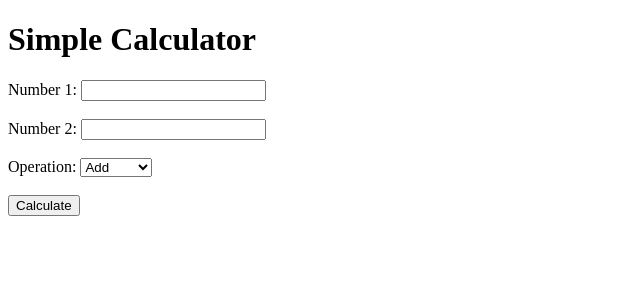
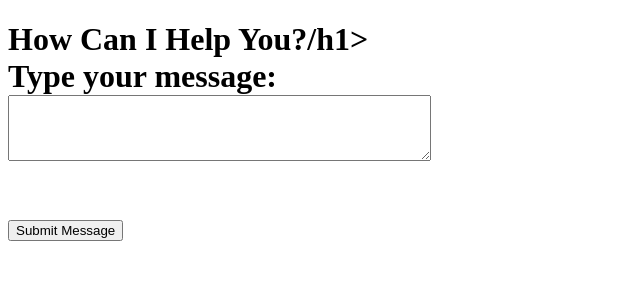
Before and after one commit to Afag-Ramazanova/DE_final_project, a Flask app: template templates/webpage.html in a window 1280 px wide. Shown: the top 300 px of the page, without its empty margins (0-640 px from the left). Run offline with Flask 3, Linux system fonts and the light colour scheme; the template is opened without the code that fills it, so the values that code supplies are empty.

Commit message:
created basic webpage template

```diff
--- a/templates/webpage.html
+++ b/templates/webpage.html
@@ -1,23 +1,14 @@
 <!DOCTYPE html>
 <html>
 <head>
-    <title>Simple Calculator</title>
+    <title>Check Your Inventory</title>
 </head>
 <body>
-    <h1>Simple Calculator</h1>
-    <form action="/calculate" method="post">
-        <label for="num1">Number 1:</label>
-        <input type="text" id="num1" name="num1" required><br><br>
-        <label for="num2">Number 2:</label>
-        <input type="text" id="num2" name="num2" required><br><br>
-        <label for="operation">Operation:</label>
-        <select id="operation" name="operation" required>
-            <option value="add">Add</option>
-            <option value="subtract">Subtract</option>
-            <option value="multiply">Multiply</option>
-            <option value="divide">Divide</option>
-        </select><br><br>
-        <button type="submit">Calculate</button>
+    <h1>How Can I Help You?/h1>
+    <form action="/analyze" method="post">
+        <label for="chatMessage">Type your message:</label><br>
+        <textarea id="chatMessage" name="chatMessage" rows="4" cols="50" required></textarea><br><br>
+        <button type="submit">Submit Message</button>
     </form>
 </body>
 </html>
```
